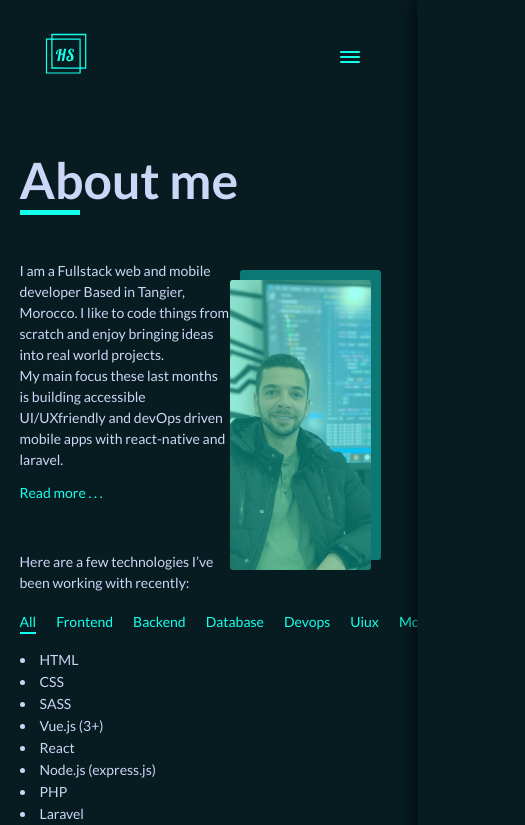
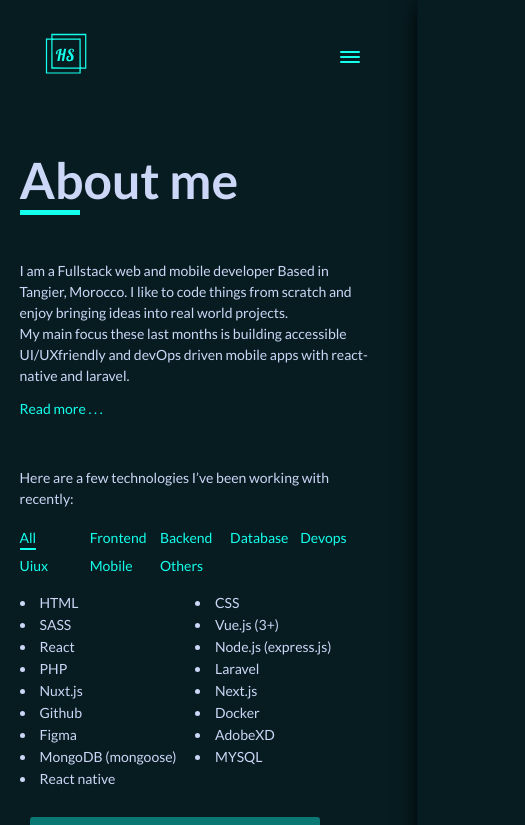
Before and after one commit to Hamzasehouli/myportfolio-nextjs, a Next.js app: page /about in a window 390 px wide. Shown: the top 825 px of the page, 525 px wide, since content can reach past the window. Built offline with nearby package versions, Linux system fonts and the light colour scheme.

Commit message:
Finished the media query for about page

```diff
--- a/pages/about/index.js
+++ b/pages/about/index.js
@@ -45,7 +45,7 @@
         <title>Hamza Sehouli | About me</title>
       </Head>
       <section className="about-section">
-        <div style={{ width: "60%" }}>
+        <div className="myself-container">
           <div className="myself">
             <p>
               I am a Fullstack web and mobile developer Based in Tangier,
@@ -91,9 +91,8 @@
             Here are a few technologies I’ve been working with recently:
           </p>
           <ul className="menu">{MenuButtons}</ul>
-          <div>
-            <ul className="techs">{TechList}</ul>
-          </div>
+
+          <ul className="techs">{TechList}</ul>
         </div>
         <figure className="personal-image"></figure>
       </section>
--- a/styles/about.css
+++ b/styles/about.css
@@ -24,7 +24,23 @@
 
 .menu {
   display: flex;
+  width: 100%;
   margin: 2rem 0;
+}
+
+.myself-container {
+  width: 60%;
+}
+
+@media only screen and (max-width: 35rem) {
+  .menu {
+    display: grid;
+    grid-template-columns: repeat(auto-fill, minmax(7rem, 1fr));
+    grid-gap: 1rem 0;
+  }
+  .myself-container {
+    width: 100%;
+  }
 }
 
 .menu li > * {
@@ -73,6 +89,13 @@
   margin: 4rem 0;
 }
 
+@media only screen and (max-width: 21rem) {
+  .personal-image {
+    width: 18rem;
+    height: 18rem;
+  }
+}
+
 .personal-image::before {
   top: -10px;
   right: -10px;
@@ -106,3 +129,9 @@
   display: flex;
   justify-content: space-between;
 }
+
+@media only screen and (max-width: 77rem) {
+  .about-section {
+    flex-direction: column;
+  }
+}
--- a/styles/globals.css
+++ b/styles/globals.css
@@ -250,12 +250,19 @@
     width: 100%;
     text-align: center;
   }
+  .icons-responsive {
+    justify-content: center !important;
+  }
+}
+
+@media only screen and (max-width: 74rem) {
   .icons {
     display: none;
   }
 
   .icons-responsive {
     display: flex;
+    justify-content: flex-start;
   }
 }
 @media only screen and (max-width: 23rem) {
@@ -274,6 +281,9 @@
   .description {
     width: 100%;
     text-align: center;
+  }
+  .icons-responsive {
+    display: flex;
   }
 
   /* .base-main {
```
